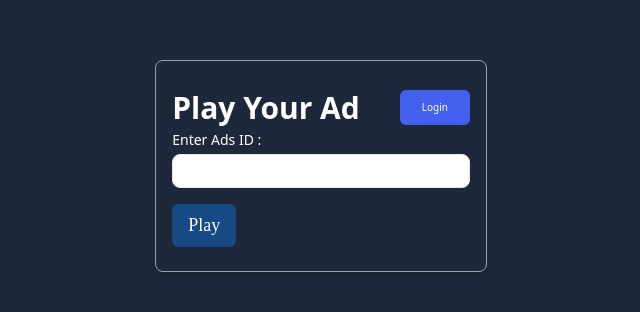
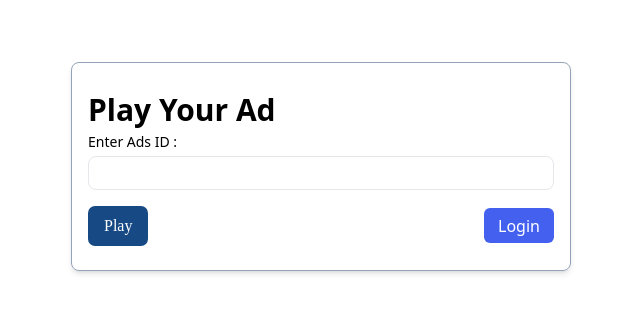
Before and after one commit to vassgps/adsapp, a React (Vite) app: page / in a window 1280 px wide. Shown: the part 234-546 px from the top of the page, without its empty margins (319-959 px from the left). Built offline with nearby package versions, Linux system fonts and the light colour scheme.

Commit message:
vercel fix

```diff
--- a/src/index.scss
+++ b/src/index.scss
@@ -307,18 +307,6 @@
   --clr-primary-900: hsl(218, 33%, 9%);
 }
 
-html {
-  color-scheme: dark;
-}
-
-body {
-  display: grid;
-  min-block-size: 100vh;
-  place-content: center;
-  font-family: system-ui;
-  font-size: 1.125rem;
-  background-color: var(--clr-primary-800);
-}
 
 .tag-list {
   margin: 0;
--- a/src/pages/Add/index.jsx
+++ b/src/pages/Add/index.jsx
@@ -1,5 +1,5 @@
 import { useEffect, useState } from "react";
-import { useNavigate } from "react-router-dom";
+import { Link, useNavigate } from "react-router-dom";
 
 const Add = () => {
   const navigate = useNavigate();
@@ -16,16 +16,14 @@ const Add = () => {
     localStorage.setItem("adsId", adsId);
     navigate(`/player/${adsId}`);
   };
-  const loginClick = ()=>{
-  navigate("/login")
-  }
+  const loginClick = () => {
+    navigate("/login");
+  };
   return (
     <div className="h-screen w-full flex justify-center items-center px-4 ">
       <div className="w-full max-w-[500px] shadow-md border border-slate-400  p-4 rounded-lg py-6">
         <div className="flex justify-between gap-10 items-center">
           <h1 className="text-[30px]  font-semibold">Play Your Ad</h1>
-        <h1 className="bg-primary w-[70px] h-[35px] text-[10px]  rounded-md text-white flex
-        hover:bg-hover-color cursor-pointer items-center justify-center " onClick={loginClick}>Login</h1>
         </div>
         <div className="input-container">
           <label className="label">Enter Ads ID :</label>
@@ -38,6 +36,7 @@ const Add = () => {
             onChange={(e) => setAdsId(e.target.value)}
           />
         </div>
+        <div className="flex justify-between items-center ">
           <button
             type="button"
             name="submit"
@@ -46,6 +45,15 @@ const Add = () => {
           >
             Play
           </button>
+          <Link
+            to="/login"
+            className="bg-primary w-[70px] h-[35px]   rounded-md text-white flex
+        hover:bg-hover-color cursor-pointer items-center justify-center "
+            onClick={loginClick}
+          >
+            Login
+          </Link>
+        </div>
       </div>
     </div>
   );
```
Lines whose indentation alone changed are shown as unchanged.
